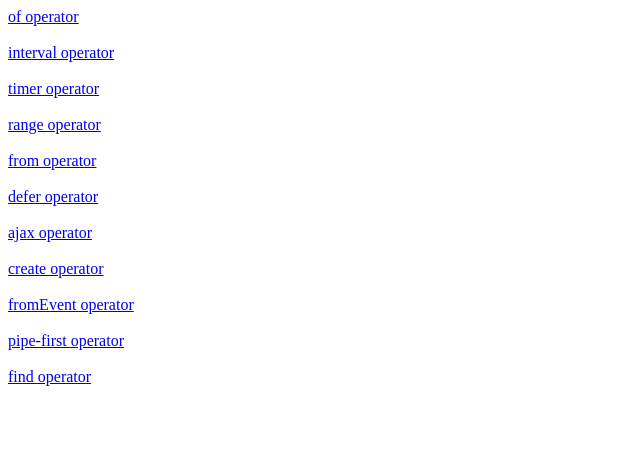
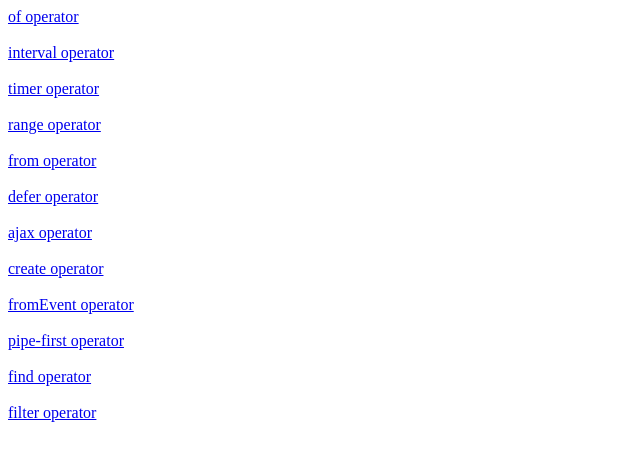
Before and after one commit to BeyzaNurCebi/rxjs, an Angular app: page /operators in a window 1280 px wide. Shown: the top 456 px of the page, without its empty margins (0-640 px from the left). Built offline with nearby package versions, Linux system fonts and the light colour scheme.

Commit message:
filter operator

```diff
--- a/src/app/app-routing.module.ts
+++ b/src/app/app-routing.module.ts
@@ -13,6 +13,7 @@ import { CreateComponent } from './operators/creation-operators/create/create.co
 import { FromEventComponent } from './operators/creation-operators/fromEvent/fromEvent.component';
 import { PipeFirstComponent } from './operators/filtering-operators/pipe-first/pipe-first.component';
 import { FindComponent } from './operators/filtering-operators/find/find.component';
+import { FilterComponent } from './operators/filtering-operators/filter/filter.component';
 
 const routes: Routes = [
   {path: "" ,redirectTo: "/operators",pathMatch: "full"},
@@ -28,6 +29,7 @@ const routes: Routes = [
   {path: "fromEvent",component: FromEventComponent},
   {path: "pipe-first",component: PipeFirstComponent},
   {path: "find",component: FindComponent},
+  {path: "filter",component: FilterComponent},
 ];
 
 @NgModule({
--- a/src/app/app.module.ts
+++ b/src/app/app.module.ts
@@ -16,6 +16,7 @@ import { CreateComponent } from './operators/creation-operators/create/create.co
 import { FromEventComponent } from './operators/creation-operators/fromEvent/fromEvent.component';
 import { PipeFirstComponent } from "./operators/filtering-operators/pipe-first/pipe-first.component";
 import { FindComponent } from './operators/filtering-operators/find/find.component';
+import { FilterComponent } from './operators/filtering-operators/filter/filter.component';
 
 @NgModule({
   declarations: [
@@ -31,7 +32,8 @@ import { FindComponent } from './operators/filtering-operators/find/find.compone
     CreateComponent,
     FromEventComponent,
     PipeFirstComponent,
-    FindComponent
+    FindComponent,
+    FilterComponent
   ],
   imports: [
     BrowserModule,
--- /dev/null
+++ b/src/app/operators/filtering-operators/filter/filter.component.html
@@ -0,0 +1 @@
+<p>filter operator</p>
--- /dev/null
+++ b/src/app/operators/filtering-operators/filter/filter.component.ts
@@ -0,0 +1,31 @@
+import { Component, OnInit } from '@angular/core';
+import { from } from 'rxjs';
+import { filter } from 'rxjs/operators';
+
+
+@Component({
+    selector: 'ng-filter',
+    templateUrl: 'filter.component.html'
+})
+
+export class FilterComponent implements OnInit {
+
+
+
+    constructor() {
+
+    //FILTER OPERATOR
+    /* yine herhangi bir dizin içinde filtreleme işlemi yapar. find ve first ten farkı nedir onlar şartı
+    sağlayan tek bir değer verir filter ise birden fazla değer verir.
+    */
+
+    const myArray = from(["beyza","nur","bir"])
+    myArray.pipe(filter(val=>val[0]=="b")).subscribe(data=>{
+        console.log(data)
+        //b harfi ile başlayanları getirir.
+    })
+
+    }
+
+    ngOnInit() { }
+}
--- a/src/app/operators/operators.component.html
+++ b/src/app/operators/operators.component.html
@@ -51,3 +51,8 @@
 <a [routerLink]="['/find']">
     find operator
 </a>
+<br>
+<br>
+<a [routerLink]="['/filter']">
+    filter operator
+</a>
```
